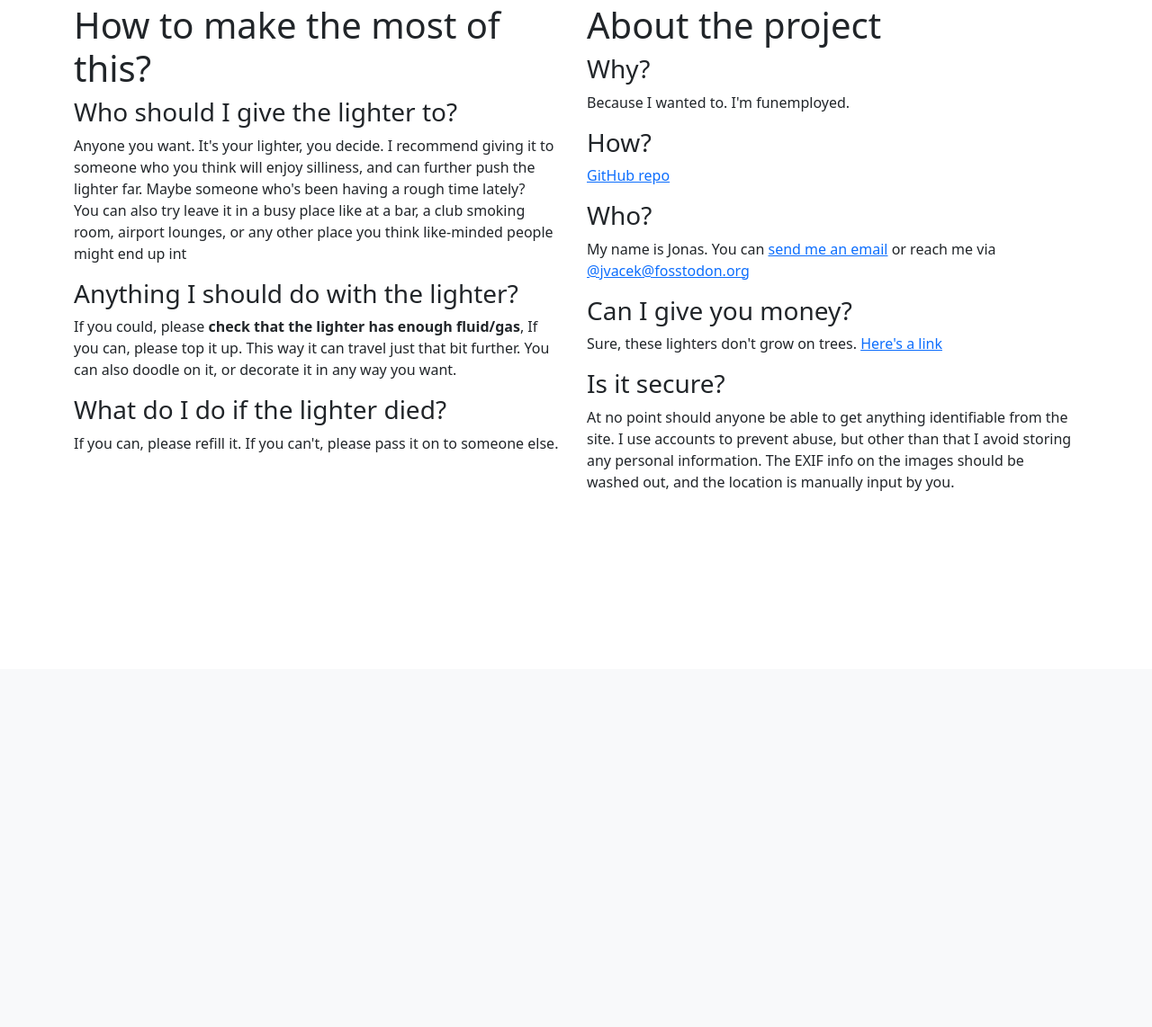
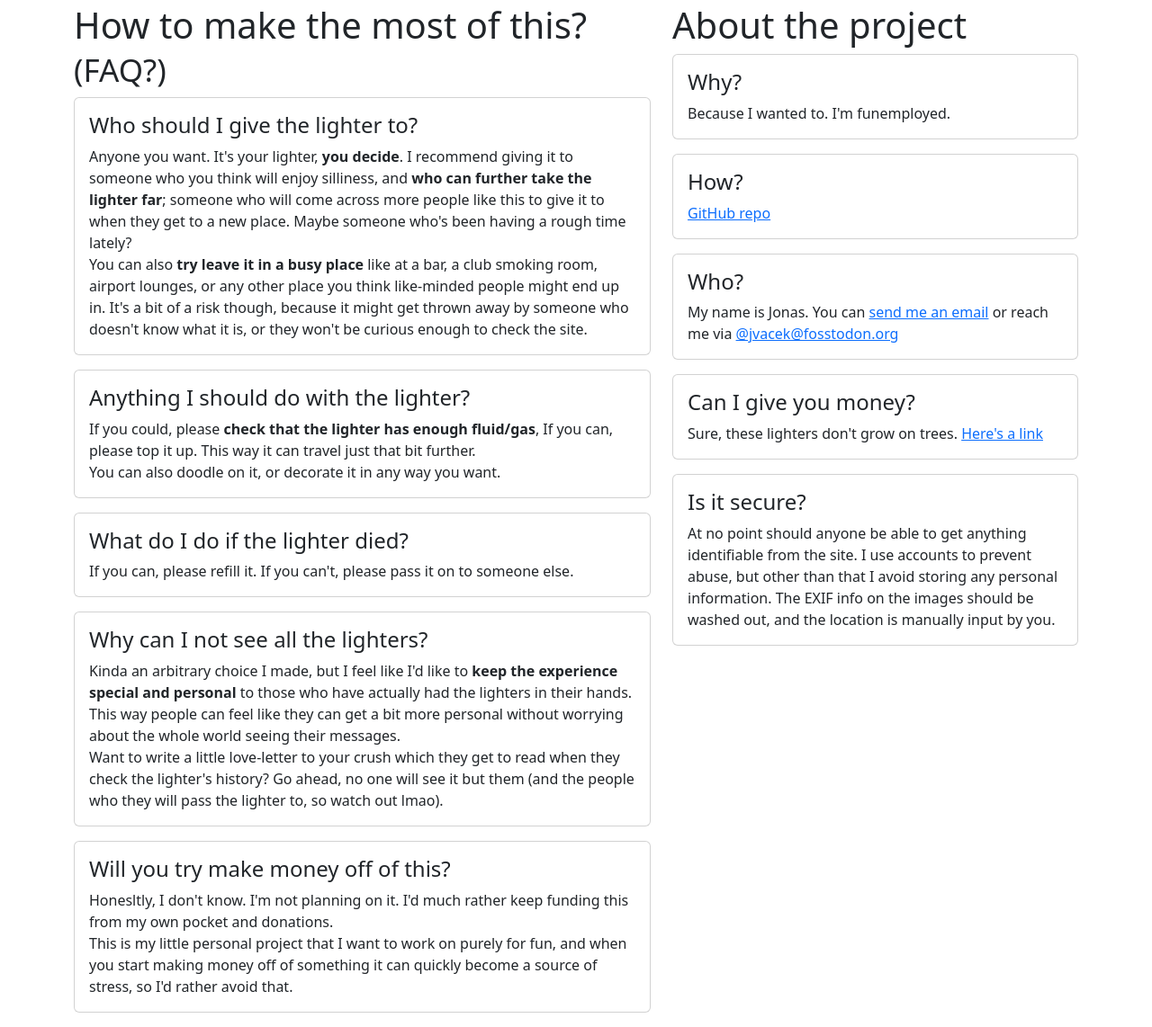
Before and after one commit to jvacek/FlameRelay, a Django app: template flamerelay/templates/pages/about.html in a window 1280 px wide. Shown: the part 56-1198 px from the top of the page at 90% size. Before the commit the page ends 602 px from the top, so only its background shows below. Run offline with Django 4.2, Linux system fonts and the light colour scheme; the template is opened without the code that fills it, so the values that code supplies are empty; some libraries are stand-ins or nearby versions.

Commit message:
Put the FAQ into cards, add more questions

```diff
--- a/flamerelay/templates/pages/about.html
+++ b/flamerelay/templates/pages/about.html
@@ -1,47 +1,104 @@
 {% extends "base.html" %}
 {% block content %}
   <div class="row">
-    <div class="col-sm-6">
-      <h1>How to make the most of this?</h1>
-      <h3>Who should I give the lighter to?</h3>
-      <p>
-        Anyone you want. It's your lighter, you decide.
-        I recommend giving it to someone who you think will enjoy silliness, and can further push the lighter far.
+    <div class="col-sm-7">
+      <h1>
+        How to make the most of this? <small>(FAQ?)</small>
+      </h1>
+      <div class="card mb-3">
+        <div class="card-body">
+          <h4 class="card-title">Who should I give the lighter to?</h4>
+          <p class="card-text">
+            Anyone you want. It's your lighter, <b>you decide</b>.
+            I recommend giving it to someone who you think will enjoy silliness, and <b>who can further take the lighter far</b>; someone who will come across more people like this to give it to when they get to a new place.
             Maybe someone who's been having a rough time lately?
             <br>
-        You can also try leave it in a busy place like at a bar, a club smoking room, airport lounges, or any other place you think like-minded people might end up int
+            You can also <b>try leave it in a busy place</b> like at a bar, a club smoking room, airport lounges, or any other place you think like-minded people might end up in.
+            It's a bit of a risk though, because it might get thrown away by someone who doesn't know what it is, or they won't be curious enough to check the site.
             <br>
           </p>
-      <h3>Anything I should do with the lighter?</h3>
-      <p>
+        </div>
+      </div>
+      <div class="card mb-3">
+        <div class="card-body">
+          <h4 class="card-title">Anything I should do with the lighter?</h4>
+          <p class="card-text">
             If you could, please <b>check that the lighter has enough fluid/gas</b>, If you can, please top it up. This way it can travel just that bit further.
+            <br>
             You can also doodle on it, or decorate it in any way you want.
           </p>
-      <h3>What do I do if the lighter died?</h3>
-      <p>If you can, please refill it. If you can't, please pass it on to someone else.</p>
         </div>
-    <div class="col-sm-6">
+      </div>
+      <div class="card mb-3">
+        <div class="card-body">
+          <h4 class="card-title">What do I do if the lighter died?</h4>
+          <p class="card-text">If you can, please refill it. If you can't, please pass it on to someone else.</p>
+        </div>
+      </div>
+      <div class="card mb-3">
+        <div class="card-body">
+          <h4 class="card-title">Why can I not see all the lighters?</h4>
+          <p class="card-text">
+            Kinda an arbitrary choice I made, but I feel like I'd like to <b>keep the experience special and personal</b> to those who have actually had the lighters in their hands.
+            This way people can feel like they can get a bit more personal without worrying about the whole world seeing their messages.
+            <br>
+            Want to write a little love-letter to your crush which they get to read when they check the lighter's history? Go ahead, no one will see it but them
+            (and the people who they will pass the lighter to, so watch out lmao).
+          </p>
+        </div>
+      </div>
+      <div class="card mb-3">
+        <div class="card-body">
+          <h4 class="card-title">Will you try make money off of this?</h4>
+          <p class="card-text">
+            Honesltly, I don't know. I'm not planning on it. I'd much rather keep funding this from my own pocket and donations.
+            <br>
+            This is my little personal project that I want to work on purely for fun, and when you start making money off of something it can quickly become a source of stress, so I'd rather avoid that.
+          </p>
+        </div>
+      </div>
+    </div>
+    <div class="col-sm-5">
       <h1>About the project</h1>
-      <h3>Why?</h3>
-      <p>Because I wanted to. I'm funemployed.</p>
-      <h3>How?</h3>
-      <p>
+      <div class="card mb-3">
+        <div class="card-body">
+          <h4 class="card-title">Why?</h4>
+          <p class="card-text">Because I wanted to. I'm funemployed.</p>
+        </div>
+      </div>
+      <div class="card mb-3">
+        <div class="card-body">
+          <h4 class="card-title">How?</h4>
+          <p class="card-text">
             <a href="https://github.com/jvacek/flamerelay">GitHub repo</a>
           </p>
-      <h3>Who?</h3>
-      <p>
+        </div>
+      </div>
+      <div class="card mb-3">
+        <div class="card-body">
+          <h4 class="card-title">Who?</h4>
+          <p class="card-text">
             My name is Jonas. You can <a id="contact" href="">send me an email</a> or reach me via <a href="https://fosstodon.org/@jvacek">@jvacek@fosstodon.org</a>
           </p>
-      <h3>Can I give you money?</h3>
-      <p>
+        </div>
+      </div>
+      <div class="card mb-3">
+        <div class="card-body">
+          <h4 class="card-title">Can I give you money?</h4>
+          <p class="card-text">
             Sure, these lighters don't grow on trees. <a href="https://github.com/sponsors/jvacek">Here's a link</a>
           </p>
-      <h3>Is it secure?</h3>
-      <p>
+        </div>
+      </div>
+      <div class="card mb-3">
+        <div class="card-body">
+          <h4 class="card-title">Is it secure?</h4>
+          <p class="card-text">
             At no point should anyone be able to get anything identifiable from the site.
             I use accounts to prevent abuse, but other than that I avoid storing any personal information.
             The EXIF info on the images should be washed out, and the location is manually input by you.
           </p>
+        </div>
       </div>
     </div>
   {% endblock content %}
```
Lines whose indentation alone changed are shown as unchanged.
